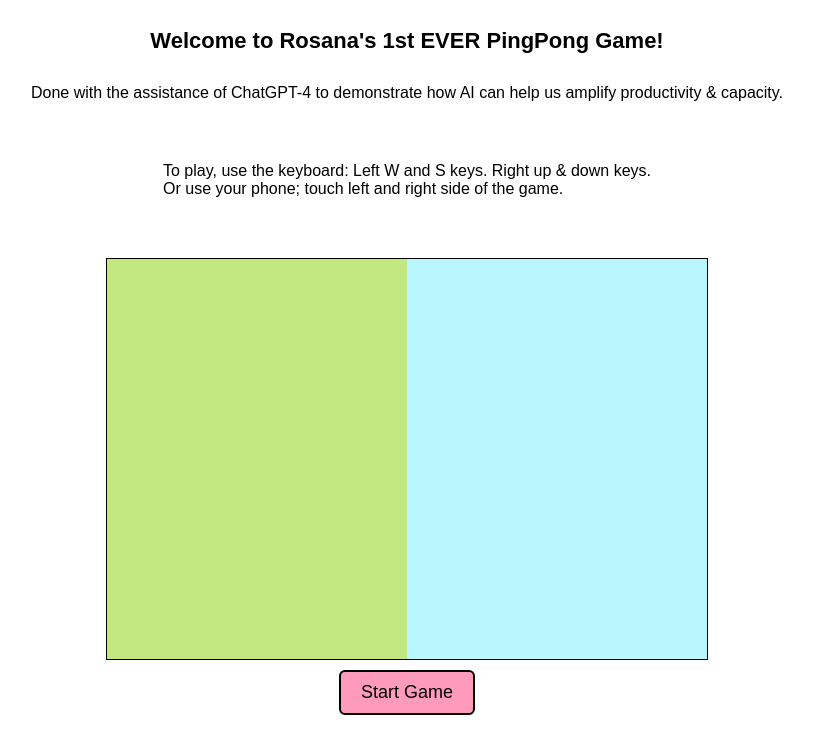
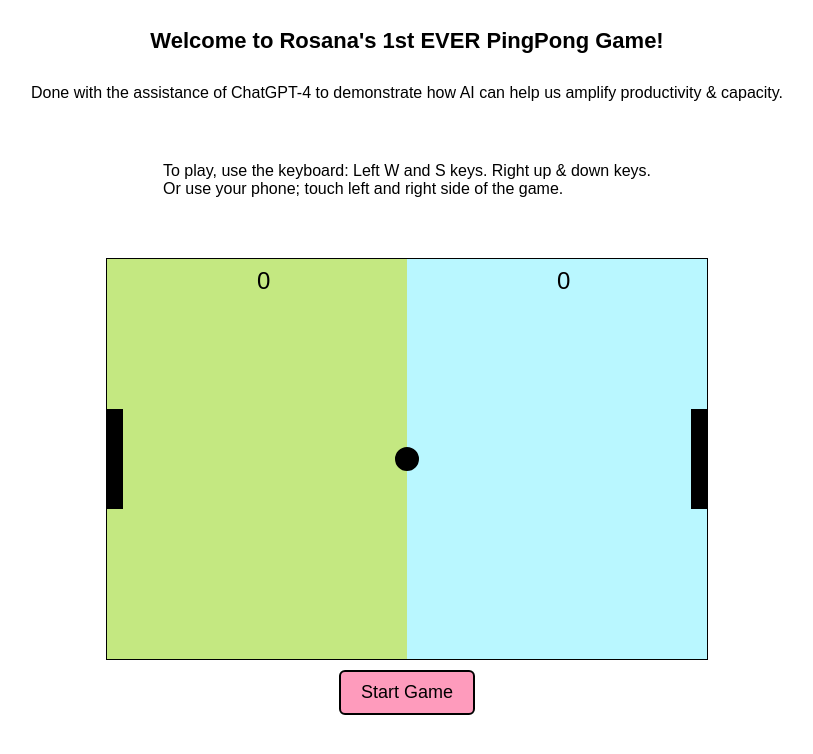
Before and after one commit to rosanaFCH/pingpong, a plain HTML site: page index.html in a window 1280 px wide. Shown: the whole page, without its empty margins (233-1046 px from the left). Drawn offline with Linux system fonts and the light colour scheme.

Commit message:
Update index.html

```diff
--- a/index.html
+++ b/index.html
@@ -155,6 +155,20 @@ function updatePaddlePositions() {
 }
 
 
+
+    // Add initial draw function to show paddles ball scores in the initial screen
+
+    function initialDraw() {
+    ctx.clearRect(0, 0, canvas.width, canvas.height);
+
+    drawPaddle(0, leftPaddleY);
+    drawPaddle(canvas.width - paddleWidth, rightPaddleY);
+    drawBall(ballX, ballY);
+    drawScores();
+}
+
+
+
 // Add the drawScores function
         function drawScores() {
             ctx.font = '24px Arial';
@@ -162,9 +176,6 @@ function updatePaddlePositions() {
             ctx.fillText(leftPlayerScore, canvas.width / 4, 30);
             ctx.fillText(rightPlayerScore, (canvas.width / 4) * 3, 30);
         }
-
-
-
 
 
 	function draw() {
@@ -192,9 +203,6 @@ function updatePaddlePositions() {
 
     ballX += ballSpeedX;
     ballY += ballSpeedY;
-
-
-
 
 
     // Update the game logic to detect when a player scores
@@ -228,10 +236,6 @@ function updatePaddlePositions() {
 }
 
 
-
-
-
-
 // Add a new restart game function
 
 function restartGame() {
@@ -251,8 +255,6 @@ function restartGame() {
 }
 
 
-
-
 // Randomize the initial vertical speed
 function resetBall() {
     ballX = canvas.width / 2;
@@ -264,7 +266,6 @@ function resetBall() {
         ballSpeedY = Math.random() * 4 - 2;
     } while (Math.abs(ballSpeedY) < 0.5);
 }
-
 
 
 // Add a function to check the win condition
@@ -279,14 +280,6 @@ function startGame() {
     // Start the game loop
     draw();
 }
-
-
-
-
-
-
-
-
 
 
 // Event listeners for 'keydown' and 'keyup' events
```
